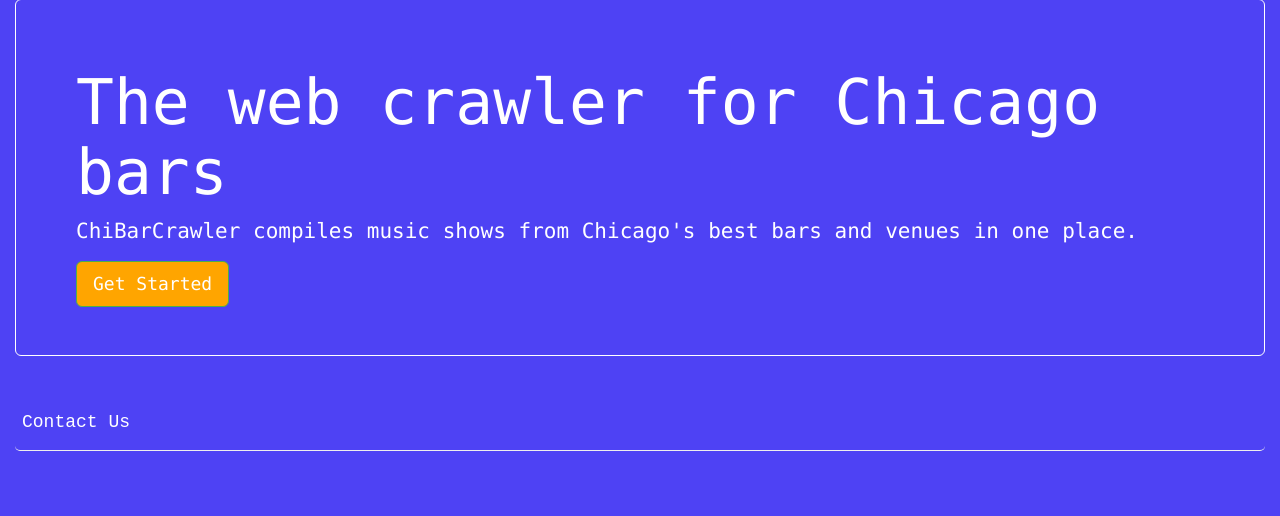
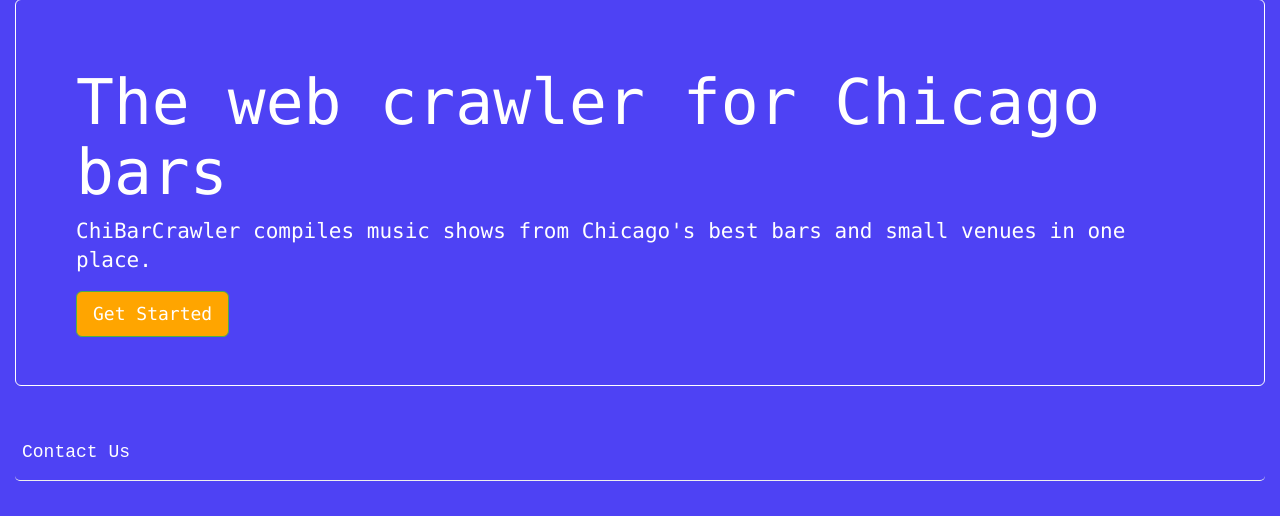
Before and after one commit to alabavery/BarCrawler, a Flask app: page / in a window 1280 px wide. Shown: the part 132-648 px from the top of the page. Run offline with Flask 2, Linux system fonts and the light colour scheme; parts of the project's set-up code (start-up, migrations or seed data) failed here and were passed over; some libraries are stand-ins or nearby versions.

Commit message:
Add word 'small' to index

```diff
--- a/templates/index.html
+++ b/templates/index.html
@@ -3,7 +3,7 @@
 {% block content %}
 <div class="jumbotron mylargefont" style="background-color: #4e42f4; border: 1px solid white">
 	<h1>The web crawler for Chicago bars</h1>
-	<p class="lead mylargefont">ChiBarCrawler compiles music shows from Chicago's best bars and venues in one place. </p>
+	<p class="lead mylargefont">ChiBarCrawler compiles music shows from Chicago's best bars and small venues in one place. </p>
 	<a href="/shows"><button type="button" class="btn btn-success btn-lg" style="background-color: orange">Get Started</button></a>
 </div>
 {% endblock %}
```
